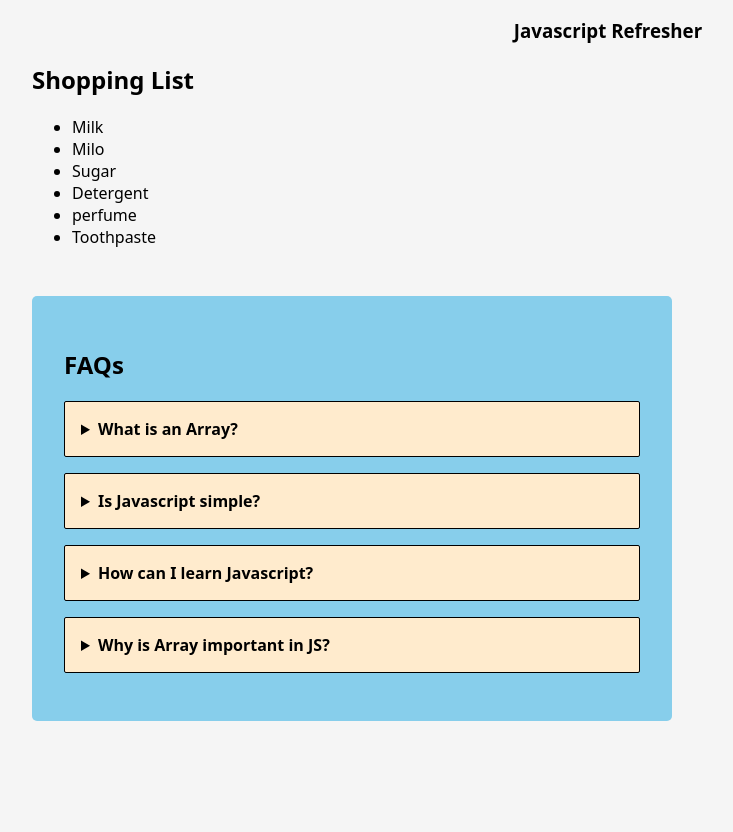
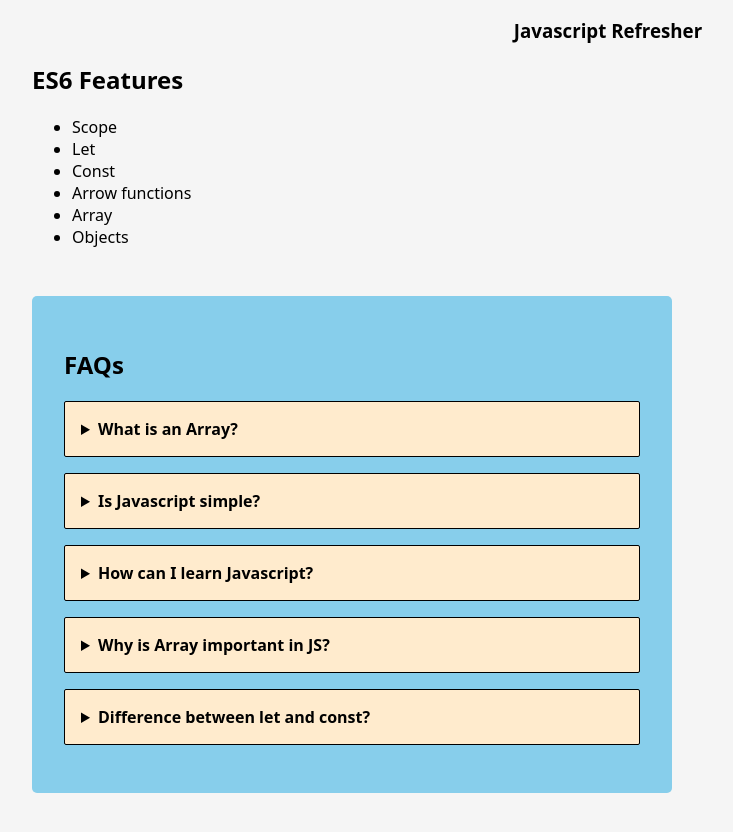
Before and after one commit to DevKaffy/flexisaf, a plain HTML site: page Week1/index.html in a window 1280 px wide. Shown: the part 110-942 px from the top of the page, without its empty margins (32-765 px from the left). Before the commit the page ends 895 px from the top, so only its background shows below. Drawn offline with Linux system fonts and the light colour scheme.

Commit message:
javascript refresher

```diff
--- a/Week1/index.html
+++ b/Week1/index.html
@@ -10,7 +10,7 @@
     <h1 class="first-week">WEEK 1</h1>
     <h3 class="first-week">Javascript Refresher</h3>
     <section class="first-project">
-      <h2>Shopping List</h2>
+      <h2>ES6 Features</h2>
       <ul id="listEl"></ul>
     </section>
 
--- a/Week1/main.js
+++ b/Week1/main.js
@@ -117,19 +117,19 @@ const sumDigits = digits.reduce((acc, cur) => acc + cur, 0);
 console.log(sumDigits);
 
 // Shopping List
-let shoppingItems = [
-  "Milk",
-  "Milo",
-  "Sugar",
-  "Detergent",
-  "perfume",
-  "Toothpaste",
+let jsFeatures = [
+  "Scope",
+  "Let",
+  "Const",
+  "Arrow functions",
+  "Array",
+  "Objects",
 ];
-console.log(shoppingItems);
+console.log(jsFeatures);
 let list = document.getElementById("listEl");
-for (let i = 0; i < shoppingItems.length; i++) {
+for (let i = 0; i < jsFeatures.length; i++) {
   let li = document.createElement("li");
-  li.textContent = shoppingItems[i];
+  li.textContent = jsFeatures[i];
   list.appendChild(li);
 }
 
@@ -155,6 +155,11 @@ const dataArray = [
     detail:
       "Lorem ipsum dolor sit amet consectetur adipisicing elit. Quae hic tempora rerum alias, facere aut nobis quasi voluptas non expedita soluta exercitationem officiis consequatur in enim ex natus repellat ipsum",
   },
+  {
+    title: "Difference between let and const?",
+    detail:
+      "Lorem ipsum dolor sit amet consectetur adipisicing elit. Quae hic tempora rerum alias, facere aut nobis quasi voluptas non expedita soluta exercitationem officiis consequatur in enim ex natus repellat ipsum",
+  },
 ];
 
 const makeHTML = (data) => {
```
